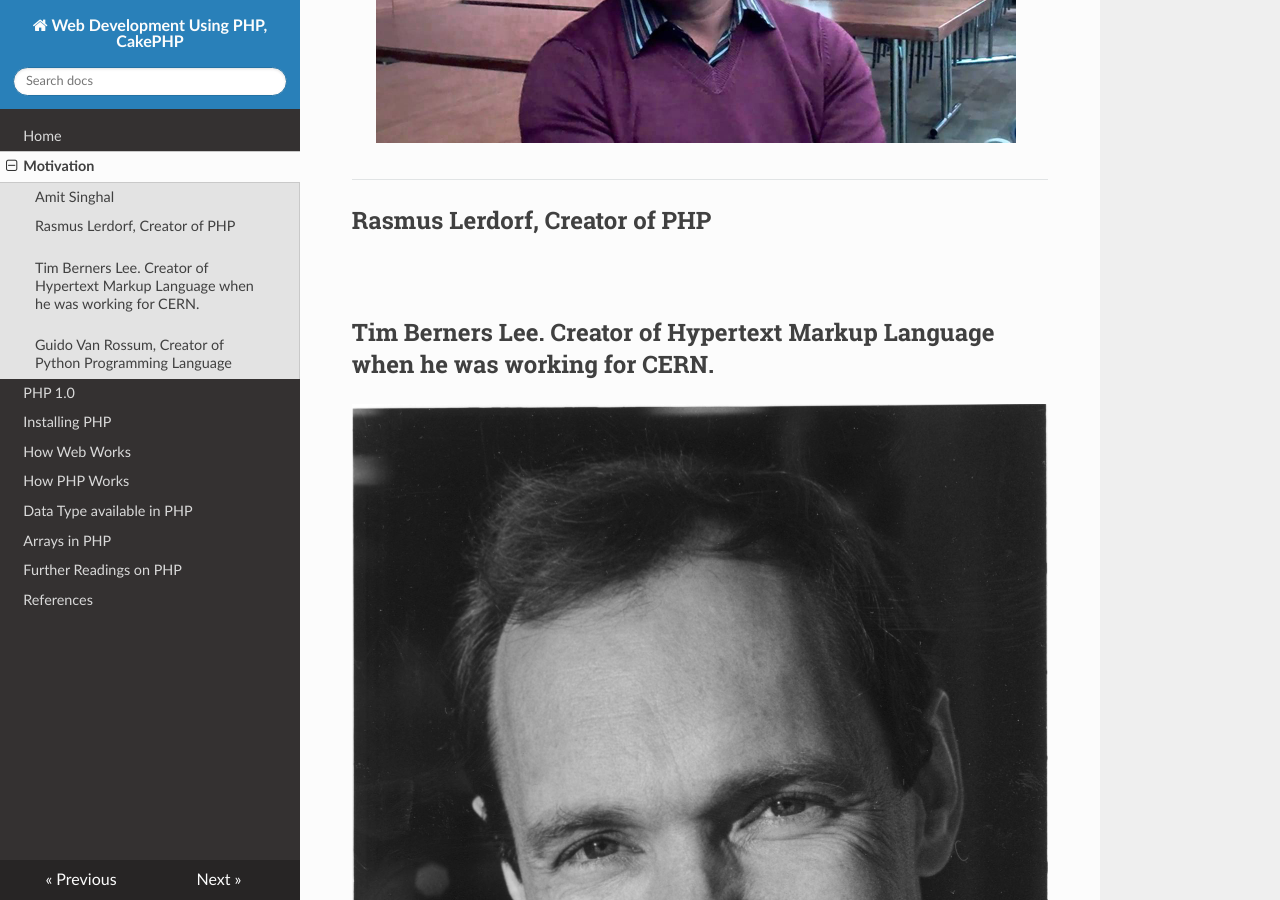
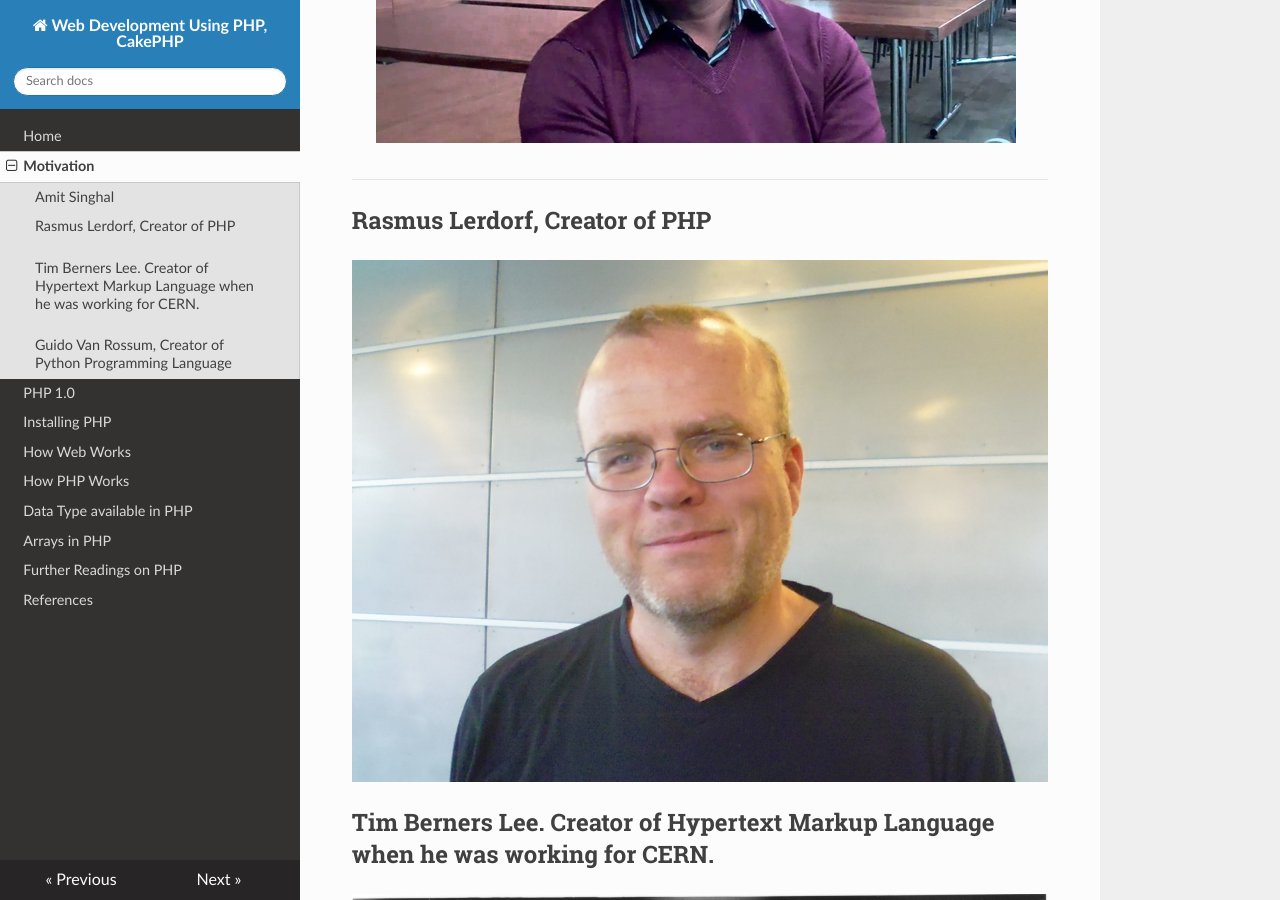
Before and after one commit to nepsdotin/php-tutorial, an MkDocs documentation site: the page built from docs/motivation.md, in a window 1280 px wide and 900 px high, scrolled down 505 px. Built offline with MkDocs 1.6.1, drawn with Linux system fonts in a browser that asks for light colours; nearby versions of some CDN libraries; old or Windows-style settings are respelled for this version of MkDocs.

Commit message:
filename typo fixed in motivation.md

```diff
--- a/docs/motivation.md
+++ b/docs/motivation.md
@@ -6,7 +6,7 @@
 ![](images/amit-singhal.jpg)
 ----
 ## Rasmus Lerdorf, Creator of PHP
-![](images/Rasmus_Lerdorf_August_2014_cropped.jpg)
+![](images/Rasmus_Lerdorf_August_2014_cropped.JPG)
 ----
 ## Tim Berners Lee. Creator of Hypertext Markup Language when he was working for CERN.
 ![](images/TimBL-bw-big-400-bright.jpeg)
```
